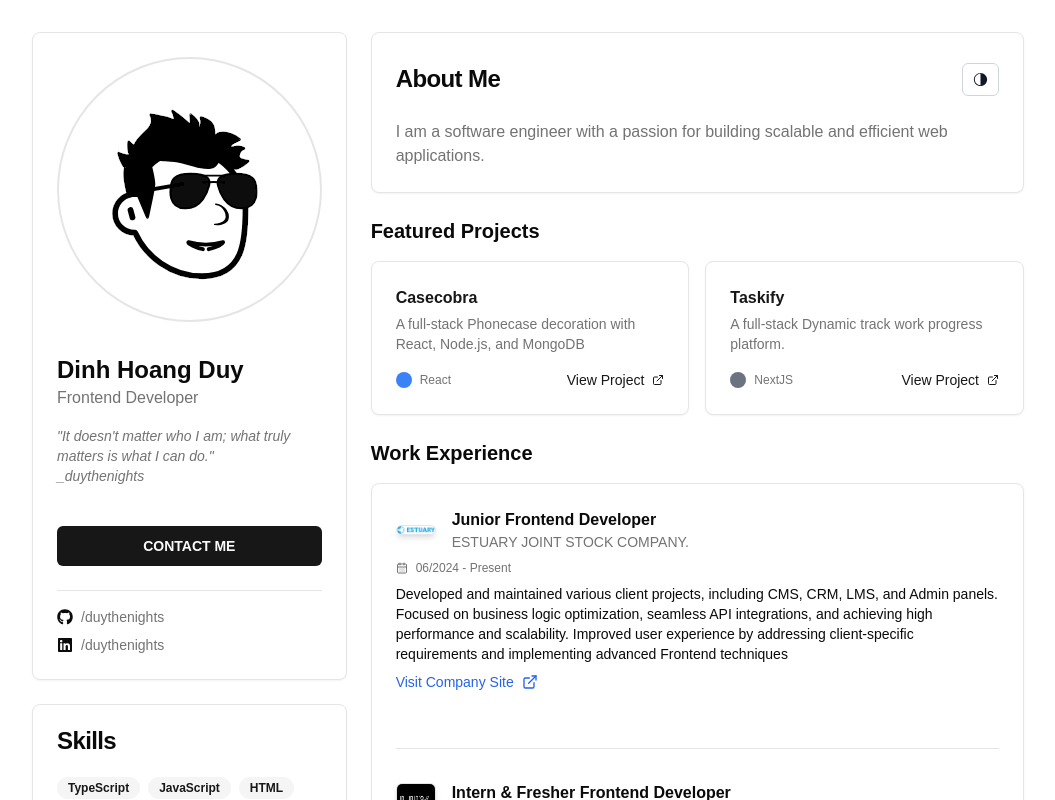
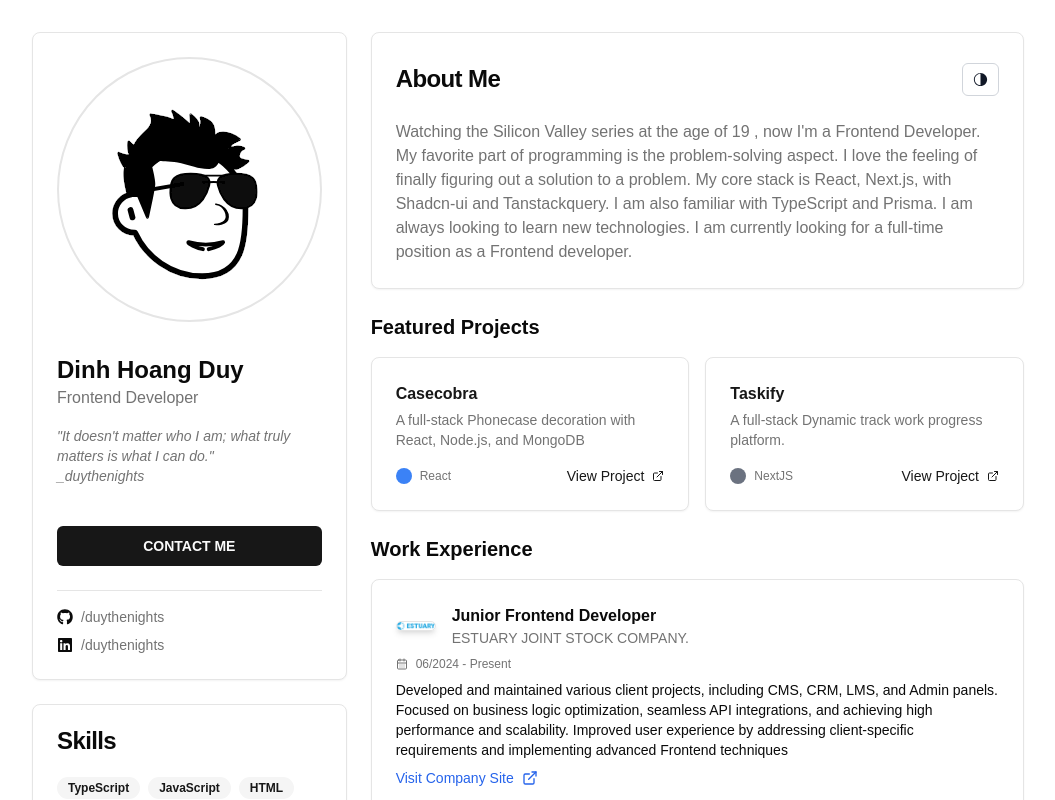
Before and after one commit to duythenights/duythenights_portfolio, a Next.js app: page / in a window 1280 px wide. Shown: the top 800 px of the page, without its empty margins (112-1167 px from the left). Built offline with nearby package versions, Linux system fonts and the light colour scheme; what @radix-ui/themes would draw is missing.

Commit message:
feat: update about section

```diff
--- a/src/components/AboutMe.tsx
+++ b/src/components/AboutMe.tsx
@@ -1,18 +1,11 @@
-'use client'
-import {
-    Card,
-    CardTitle,
-    CardHeader,
-    CardContent
-} from "@/components/ui/card";
+"use client";
+import { Card, CardTitle, CardHeader, CardContent } from "@/components/ui/card";
 import ThemeSwitcher from "@/components/ui/ThemeSwitcher";
 import useMediaQuery from "@/hook/useMediaQuery";
 
-
 export const AboutMe = () => {
-    const isDesktopOrLaptop  = useMediaQuery("(min-width: 1224px)");
+  const isDesktopOrLaptop = useMediaQuery("(min-width: 1224px)");
   return (
-
     <Card className="mb-6">
       <CardHeader className="flex flex-row justify-between items-baseline">
         <CardTitle>About Me</CardTitle>
@@ -21,9 +14,15 @@ export const AboutMe = () => {
       <CardContent>
         <p className="text-muted-foreground">
           {/* Write 1-2 sentences about yourself */}
-                I am a software engineer with a passion for building scalable and efficient web applications.
+          Watching the Silicon Valley series at the age of 19 , now I&apos;m a
+          Frontend Developer. My favorite part of programming is the
+          problem-solving aspect. I love the feeling of finally figuring out a
+          solution to a problem. My core stack is React, Next.js, with Shadcn-ui
+          and Tanstackquery. I am also familiar with TypeScript and Prisma. I am
+          always looking to learn new technologies. I am currently looking for a
+          full-time position as a Frontend developer.
         </p>
       </CardContent>
     </Card>
-    )
-}
+  );
+};
```
Lines whose indentation alone changed are shown as unchanged.
